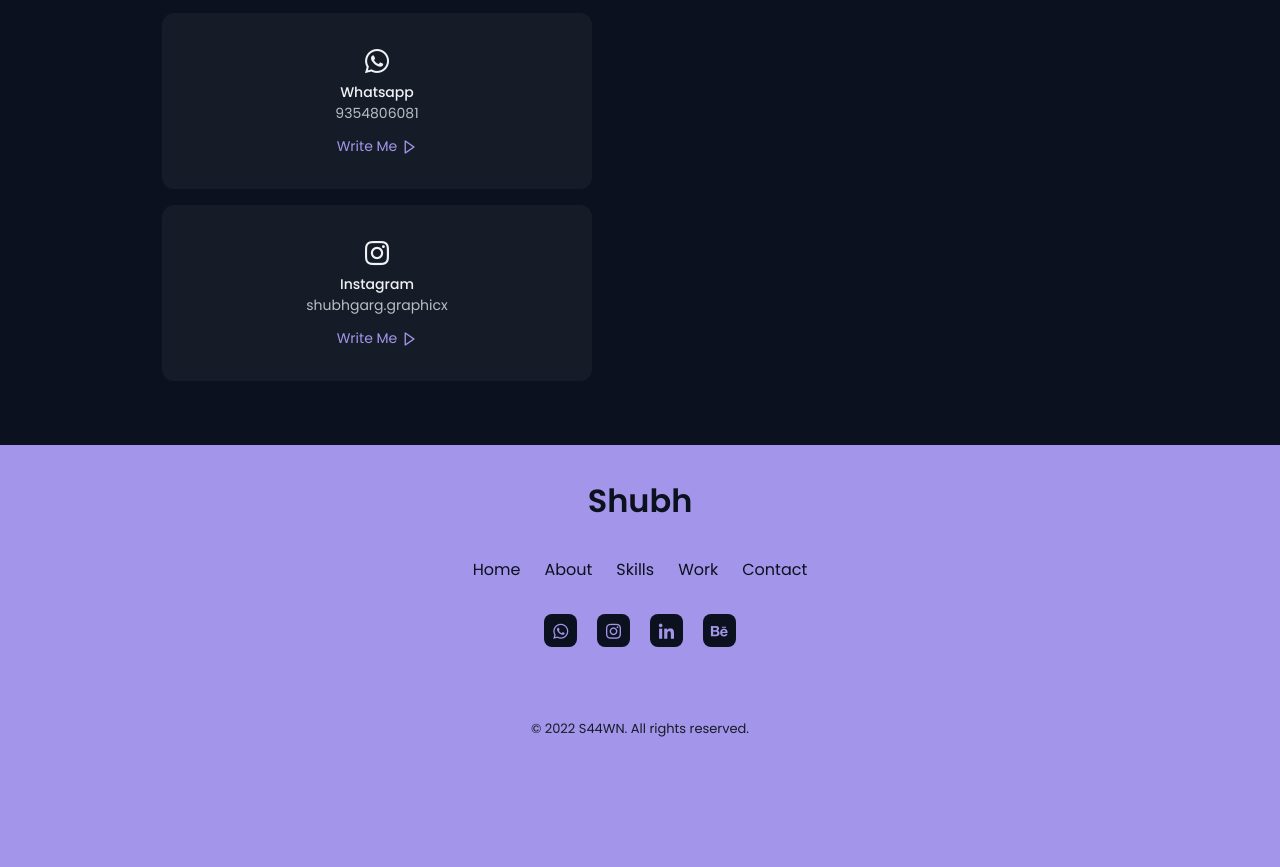
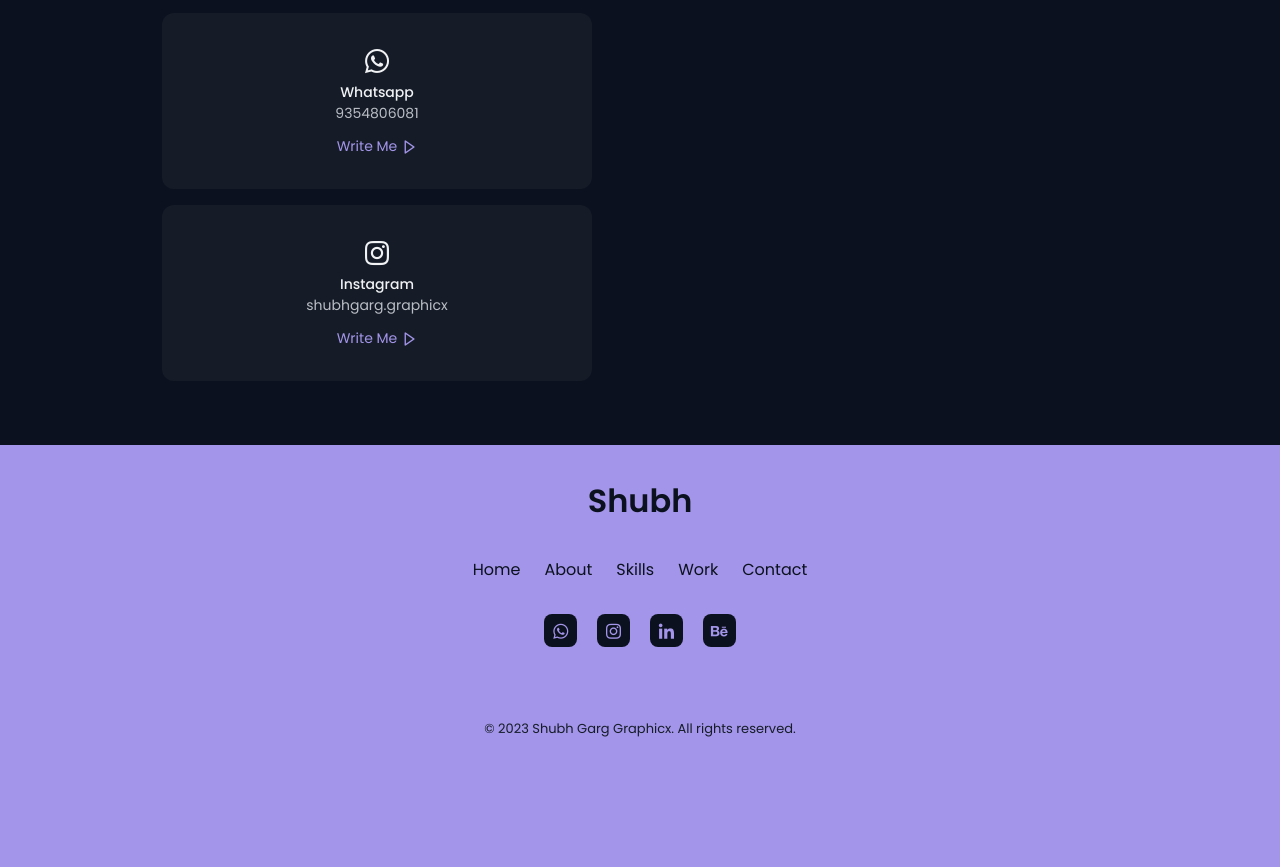
Before and after one commit to shubhgarg-graphicx/profile, a plain HTML site: page index.html in a window 1280 px wide. Shown: the part 4291-5158 px from the top of the page. Drawn offline with nearby package versions, Linux system fonts and the light colour scheme.

Commit message:
Update10.html

```diff
--- a/index.html
+++ b/index.html
@@ -645,7 +645,7 @@ Thank you Shubh for your exceptional contributions and for consistently deliveri
             </ul>
 
             <span class="footer__copy">
-                &#169; 2022 S44WN. All rights reserved.
+                &#169; 2023 Shubh Garg Graphicx. All rights reserved.
             </span>
         </div>
     </footer>
```
